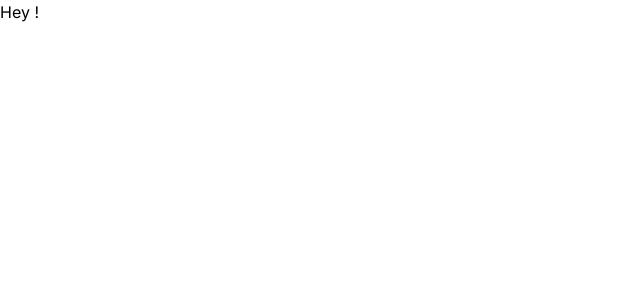
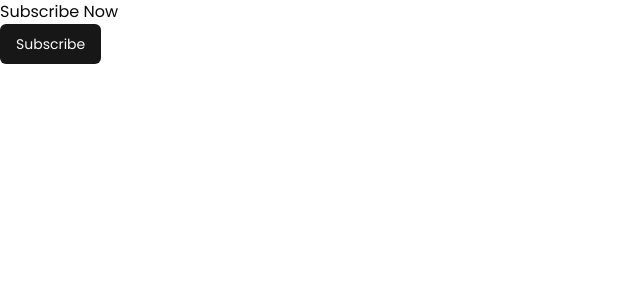
Before and after one commit to RatanaSenpai/EconoMise, a Next.js app: page / in a window 1280 px wide. Shown: the top 300 px of the page, without its empty margins (0-640 px from the left). Built offline with nearby package versions, Linux system fonts and the light colour scheme.

Commit message:
🚧 install Shadcn UI and font

```diff
--- a/app/globals.css
+++ b/app/globals.css
@@ -2,30 +2,75 @@
   @tailwind components;
   @tailwind utilities;
 
+  @layer base {
     :root {
-  --foreground-rgb: 0, 0, 0;
+      --background: 0 0% 100%;
+      --foreground: 0 0% 3.9%;
+
+      --card: 0 0% 100%;
+      --card-foreground: 0 0% 3.9%;
+
+      --popover: 0 0% 100%;
+      --popover-foreground: 0 0% 3.9%;
+
+      --primary: 0 0% 9%;
+      --primary-foreground: 0 0% 98%;
+
+      --secondary: 0 0% 96.1%;
+      --secondary-foreground: 0 0% 9%;
+
+      --muted: 0 0% 96.1%;
+      --muted-foreground: 0 0% 45.1%;
+
+      --accent: 0 0% 96.1%;
+      --accent-foreground: 0 0% 9%;
+
+      --destructive: 0 84.2% 60.2%;
+      --destructive-foreground: 0 0% 98%;
+
+      --border: 0 0% 89.8%;
+      --input: 0 0% 89.8%;
+      --ring: 0 0% 3.9%;
+
+      --radius: 0.5rem;
     }
 
-@media (prefers-color-scheme: dark) {
-  :root {
-    --foreground-rgb: 255, 255, 255;
-    --background-start-rgb: 0, 0, 0;
-    --background-end-rgb: 0, 0, 0;
+    .dark {
+      --background: 0 0% 3.9%;
+      --foreground: 0 0% 98%;
+
+      --card: 0 0% 3.9%;
+      --card-foreground: 0 0% 98%;
+
+      --popover: 0 0% 3.9%;
+      --popover-foreground: 0 0% 98%;
+
+      --primary: 0 0% 98%;
+      --primary-foreground: 0 0% 9%;
+
+      --secondary: 0 0% 14.9%;
+      --secondary-foreground: 0 0% 98%;
+
+      --muted: 0 0% 14.9%;
+      --muted-foreground: 0 0% 63.9%;
+
+      --accent: 0 0% 14.9%;
+      --accent-foreground: 0 0% 98%;
+
+      --destructive: 0 62.8% 30.6%;
+      --destructive-foreground: 0 0% 98%;
+
+      --border: 0 0% 14.9%;
+      --input: 0 0% 14.9%;
+      --ring: 0 0% 83.1%;
     }
   }
 
+  @layer base {
+    * {
+      @apply border-border;
+    }
     body {
-  color: rgb(var(--foreground-rgb));
-  background: linear-gradient(
-      to bottom,
-      transparent,
-      rgb(var(--background-end-rgb))
-    )
-    rgb(var(--background-start-rgb));
-}
-
-@layer utilities {
-  .text-balance {
-    text-wrap: balance;
+      @apply bg-background text-foreground;
     }
   }
--- a/app/layout.jsx
+++ b/app/layout.jsx
@@ -1,7 +1,7 @@
-import { Inter } from "next/font/google";
+import { Inter, Poppins } from "next/font/google";
 import "./globals.css";
 
-const inter = Inter({ subsets: ["latin"] });
+const poppins = Poppins({ subsets: ["latin"], weight: "400" });
 
 export const metadata = {
   title: "Create Next App",
@@ -11,7 +11,7 @@
 export default function RootLayout({ children }) {
   return (
     <html lang="en">
-      <body className={inter.className}>{children}</body>
+      <body className={poppins.className}>{children}</body>
     </html>
   );
 }
--- a/app/page.jsx
+++ b/app/page.jsx
@@ -1,5 +1,11 @@
+import { Button } from "@/components/ui/button";
 import Image from "next/image";
 
 export default function Home() {
-  return <div>Hey !</div>;
+  return (
+    <div>
+      <h2>Subscribe Now</h2>
+      <Button>Subscribe</Button>
+    </div>
+  );
 }
--- /dev/null
+++ b/components/ui/button.jsx
@@ -0,0 +1,47 @@
+import * as React from "react"
+import { Slot } from "@radix-ui/react-slot"
+import { cva } from "class-variance-authority";
+
+import { cn } from "@/lib/utils"
+
+const buttonVariants = cva(
+  "inline-flex items-center justify-center whitespace-nowrap rounded-md text-sm font-medium ring-offset-background transition-colors focus-visible:outline-none focus-visible:ring-2 focus-visible:ring-ring focus-visible:ring-offset-2 disabled:pointer-events-none disabled:opacity-50",
+  {
+    variants: {
+      variant: {
+        default: "bg-primary text-primary-foreground hover:bg-primary/90",
+        destructive:
+          "bg-destructive text-destructive-foreground hover:bg-destructive/90",
+        outline:
+          "border border-input bg-background hover:bg-accent hover:text-accent-foreground",
+        secondary:
+          "bg-secondary text-secondary-foreground hover:bg-secondary/80",
+        ghost: "hover:bg-accent hover:text-accent-foreground",
+        link: "text-primary underline-offset-4 hover:underline",
+      },
+      size: {
+        default: "h-10 px-4 py-2",
+        sm: "h-9 rounded-md px-3",
+        lg: "h-11 rounded-md px-8",
+        icon: "h-10 w-10",
+      },
+    },
+    defaultVariants: {
+      variant: "default",
+      size: "default",
+    },
+  }
+)
+
+const Button = React.forwardRef(({ className, variant, size, asChild = false, ...props }, ref) => {
+  const Comp = asChild ? Slot : "button"
+  return (
+    (<Comp
+      className={cn(buttonVariants({ variant, size, className }))}
+      ref={ref}
+      {...props} />)
+  );
+})
+Button.displayName = "Button"
+
+export { Button, buttonVariants }
--- /dev/null
+++ b/lib/utils.js
@@ -0,0 +1,6 @@
+import { clsx } from "clsx"
+import { twMerge } from "tailwind-merge"
+
+export function cn(...inputs) {
+  return twMerge(clsx(inputs))
+}
--- a/tailwind.config.js
+++ b/tailwind.config.js
@@ -1,18 +1,77 @@
 /** @type {import('tailwindcss').Config} */
 module.exports = {
+  darkMode: ["class"],
   content: [
-    "./pages/**/*.{js,ts,jsx,tsx,mdx}",
-    "./components/**/*.{js,ts,jsx,tsx,mdx}",
-    "./app/**/*.{js,ts,jsx,tsx,mdx}",
+    './pages/**/*.{js,jsx}',
+    './components/**/*.{js,jsx}',
+    './app/**/*.{js,jsx}',
+    './src/**/*.{js,jsx}',
   ],
+  prefix: "",
   theme: {
+    container: {
+      center: true,
+      padding: "2rem",
+      screens: {
+        "2xl": "1400px",
+      },
+    },
     extend: {
-      backgroundImage: {
-        "gradient-radial": "radial-gradient(var(--tw-gradient-stops))",
-        "gradient-conic":
-          "conic-gradient(from 180deg at 50% 50%, var(--tw-gradient-stops))",
+      colors: {
+        border: "hsl(var(--border))",
+        input: "hsl(var(--input))",
+        ring: "hsl(var(--ring))",
+        background: "hsl(var(--background))",
+        foreground: "hsl(var(--foreground))",
+        primary: {
+          DEFAULT: "hsl(var(--primary))",
+          foreground: "hsl(var(--primary-foreground))",
+        },
+        secondary: {
+          DEFAULT: "hsl(var(--secondary))",
+          foreground: "hsl(var(--secondary-foreground))",
+        },
+        destructive: {
+          DEFAULT: "hsl(var(--destructive))",
+          foreground: "hsl(var(--destructive-foreground))",
+        },
+        muted: {
+          DEFAULT: "hsl(var(--muted))",
+          foreground: "hsl(var(--muted-foreground))",
+        },
+        accent: {
+          DEFAULT: "hsl(var(--accent))",
+          foreground: "hsl(var(--accent-foreground))",
+        },
+        popover: {
+          DEFAULT: "hsl(var(--popover))",
+          foreground: "hsl(var(--popover-foreground))",
+        },
+        card: {
+          DEFAULT: "hsl(var(--card))",
+          foreground: "hsl(var(--card-foreground))",
+        },
+      },
+      borderRadius: {
+        lg: "var(--radius)",
+        md: "calc(var(--radius) - 2px)",
+        sm: "calc(var(--radius) - 4px)",
+      },
+      keyframes: {
+        "accordion-down": {
+          from: { height: "0" },
+          to: { height: "var(--radix-accordion-content-height)" },
+        },
+        "accordion-up": {
+          from: { height: "var(--radix-accordion-content-height)" },
+          to: { height: "0" },
+        },
+      },
+      animation: {
+        "accordion-down": "accordion-down 0.2s ease-out",
+        "accordion-up": "accordion-up 0.2s ease-out",
       },
     },
   },
-  plugins: [],
-};
+  plugins: [require("tailwindcss-animate")],
+}
```
Also changed, not shown: package.json (+7 -1 lines), components.json (added), 1 other file (tests, documents, lock files or other folders). Lines whose indentation alone changed are shown as unchanged.
